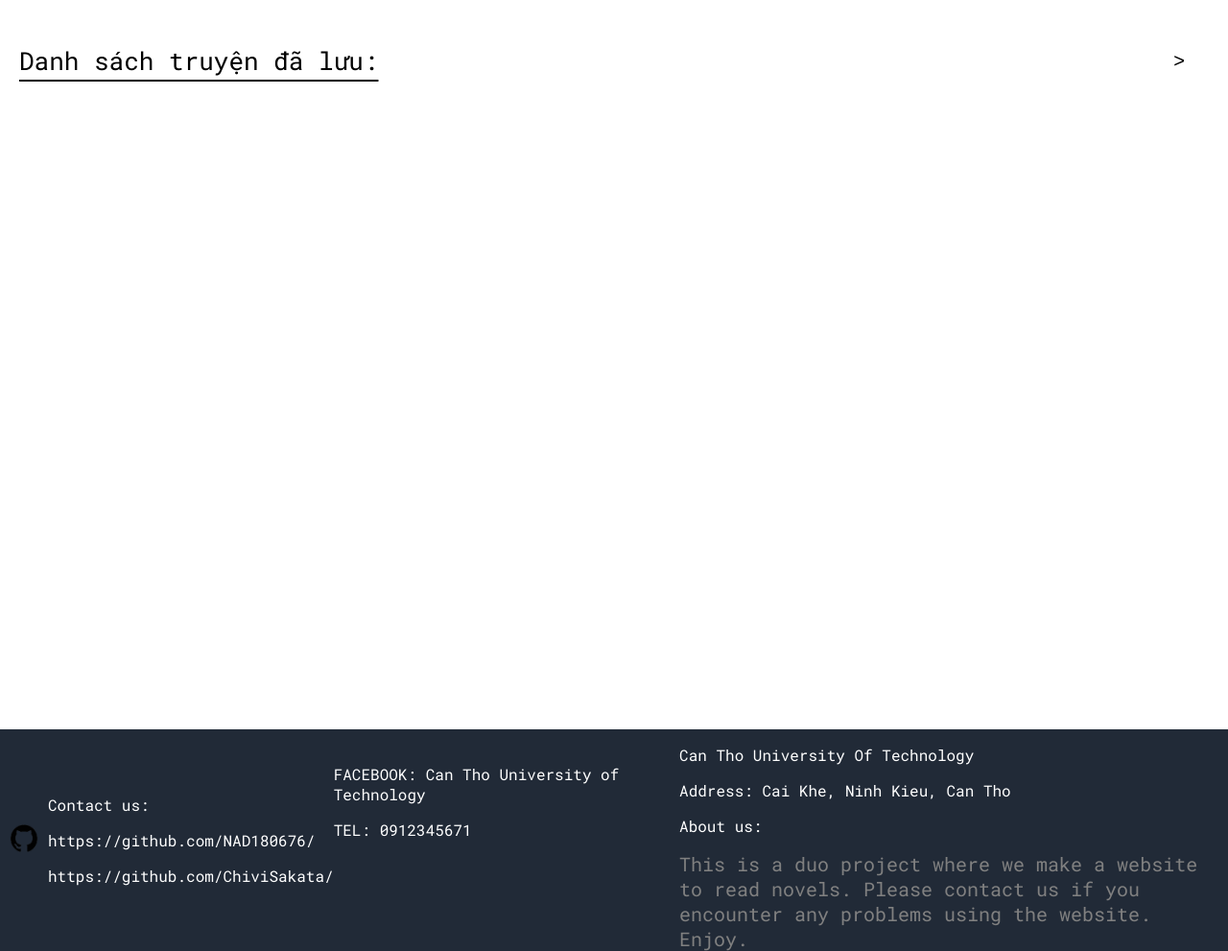
After one commit to Chivisakata/wentruyenchu-root, a PHP site: page /favorite.php in a window 1280 px wide. The commit adds this page. Shown: the whole page at 96% size. Run offline with PHP 8.4, Linux system fonts and the light colour scheme; a user stored in the database is signed in; data comes from the database, SQL or seed files in the repository; data that the repository does not hold is empty.

Commit message:
feat: thêm chức năng lưu truyện

```diff
--- a/css/details.css
+++ b/css/details.css
@@ -174,7 +174,7 @@ span{
     flex-direction: column;
     margin-top: 25px;
 }
-.saveBtn
+.save-unsave-btn
 {
     width:100%;
     height: 40px;
@@ -184,11 +184,11 @@ span{
     background-color: rgb(66,117,59);
     color:white;
 }
-.saveBtn:hover
+.save-unsave-btn:hover
 {
     cursor: pointer;
 }
-.saveBtn:active
+.save-unsave-btn:active
 {
     filter:brightness(75%);
 }
--- /dev/null
+++ b/css/favorite.css
@@ -0,0 +1,100 @@
+/* General styling */
+body
+{
+    font-family: "Roboto Mono", "san-serif", "Arial";
+    margin: 0;
+    padding: 0;
+    box-sizing: border-box;
+}
+/* Just Update Menu */
+.justUpdate{
+    display: flex;
+    flex-direction: column;
+    padding: 20px;
+    overflow-wrap: break-word;
+    min-height: 90vh;
+}
+.justUpdate > div:first-child
+{
+    display:flex;
+    flex-direction: row;
+    justify-content: space-between;
+    padding-bottom:10px;
+}
+.justUpdate > div button
+{
+    width:5%;
+    height:auto;
+    font-size: 20px;
+    border:none;
+    border-radius:30px;
+    background-color: white;
+}
+.justUpdate > div button:hover,
+.newest > div button:hover,
+.fullNovel > div button:hover,
+.topOTW > div button:hover,
+.mostLoved > div button:hover
+{
+    cursor: pointer;
+    background-color: rgba(0, 0, 0, 0.1);
+}
+.justUpdate > div button:active,
+.newest > div button:active,
+.fullNovel > div button:active,
+.topOTW > div button:active,
+.mostLoved > div button:active
+{
+    cursor: pointer;
+    background-color: rgba(0, 0, 0, 0.2);
+}
+.wrapper {
+    display: flex;
+    flex-direction: row;
+    overflow-x: auto;
+    gap: 20px;
+    padding-bottom: 10px;
+}
+.wrapper > a {
+    flex-shrink: 0;
+    display: flex;
+    flex-direction: column;
+    justify-content: center;
+    align-items: center;
+    text-decoration: none;
+    color: inherit;
+}
+.wrapper a > p{
+    text-align: center;
+}
+
+
+
+.wrapper img {
+    width: 80%;
+    height: auto;
+    border-radius: 8px;
+    aspect-ratio: 2 / 3;
+    object-fit: cover;
+}
+
+/* Default: Show 4 items */
+@media (min-width: 1024px) {
+    .wrapper > a {
+        width: calc(25% - 15px);
+    }
+}
+
+/* Tablet: Show 3 items */
+@media (min-width: 600px) and (max-width: 1023px) {
+    .wrapper > a {
+        width: calc(33.33% - 14px);
+    }
+}
+
+/* Mobile: Show 2 items */
+@media (max-width: 599px) {
+    .wrapper > a {
+        width: calc(50% - 10px);
+    }
+}
--- /dev/null
+++ b/pages/favorite.php
@@ -0,0 +1,52 @@
+<!DOCTYPE html>
+<html lang="en">
+
+<head>
+    <meta charset="UTF-8">
+    <meta name="viewport" content="width=device-width, initial-scale=1.0">
+    <title>Document</title>
+    <link rel="stylesheet" a href="../css/favorite.css">
+    <link rel="preconnect" href="https://fonts.googleapis.com">
+    <link rel="preconnect" href="https://fonts.gstatic.com" crossorigin>
+    <link href="https://fonts.googleapis.com/css2?family=Roboto+Mono:ital,wght@0,100..700;1,100..700&display=swap" rel="stylesheet">
+    <style>
+        body
+        {
+            font-family: 'Roboto Mono', sans-serif;
+        }
+        .resultStr
+        {
+            font-size:26px;
+            text-decoration: underline;
+            text-underline-offset: 10px;
+        }
+    </style>
+</head>
+
+<body>
+    <?php session_start() ?>
+    <div class="justUpdate">
+        <div>
+            <p class="resultStr">Danh sách truyện đã lưu:</p>
+            <button>></button>
+        </div>
+        <div class="wrapper">
+            <?php
+            $userId = $_SESSION['User_id'];
+            include '../actions/connect.php'; // Kết nối đến cơ sở dữ liệu
+            $result = mysqli_query($conn, "SELECT truyen.* FROM yeuthich JOIN truyen ON yeuthich.Id_truyen = truyen.Id_truyen WHERE yeuthich.Id_user = $userId");
+            while ($row = mysqli_fetch_assoc($result)) {
+            ?>
+                <a href="details.php?id=<?php echo $row['Id_truyen']; ?>">
+                    <img src="../images/<?php echo $row['AnhBia']; ?>">
+                    <p><?php echo $row['Ten']; ?></p>
+                </a>
+            <?php
+            }
+            ?>
+        </div>
+    </div>
+    <?php include "../components/footer.php";?>
+</body>
+
+</html>
--- a/pages/home.php
+++ b/pages/home.php
@@ -26,7 +26,7 @@
 
         <?php
         //kiểm tra session của user
-        if(isset($_SESSION['User_name'])) {
+        if(isset($_SESSION['User_id'])) {
             $userid = $_SESSION['User_id'];
             $username = $_SESSION['User_name'];
             $avatar = $_SESSION['Avatar'];
@@ -52,7 +52,7 @@
                             <form id="avatarForm" action="../actions/uploadAvatar.php" method="POST" enctype="multipart/form-data" style="display:none;">
                                 <input name="avatar" type="file" id="avatarInput" accept=".jpg" style="display: none;">\
                             </form>
-                            <button href="#">Truyện đã lưu</button>
+                            <button><a href="favorite.php" style="text-decoration: none;color: inherit;display:block">Truyện đã lưu</a></button>
                         </div>
                     </div>
                 <?php endif; ?>
```
Also changed, not shown: actions/Favorite.php (added, +12 -0 lines), pages/details.php (+22 -1 lines), scripts/favorite.js (added, +9 -0 lines).
